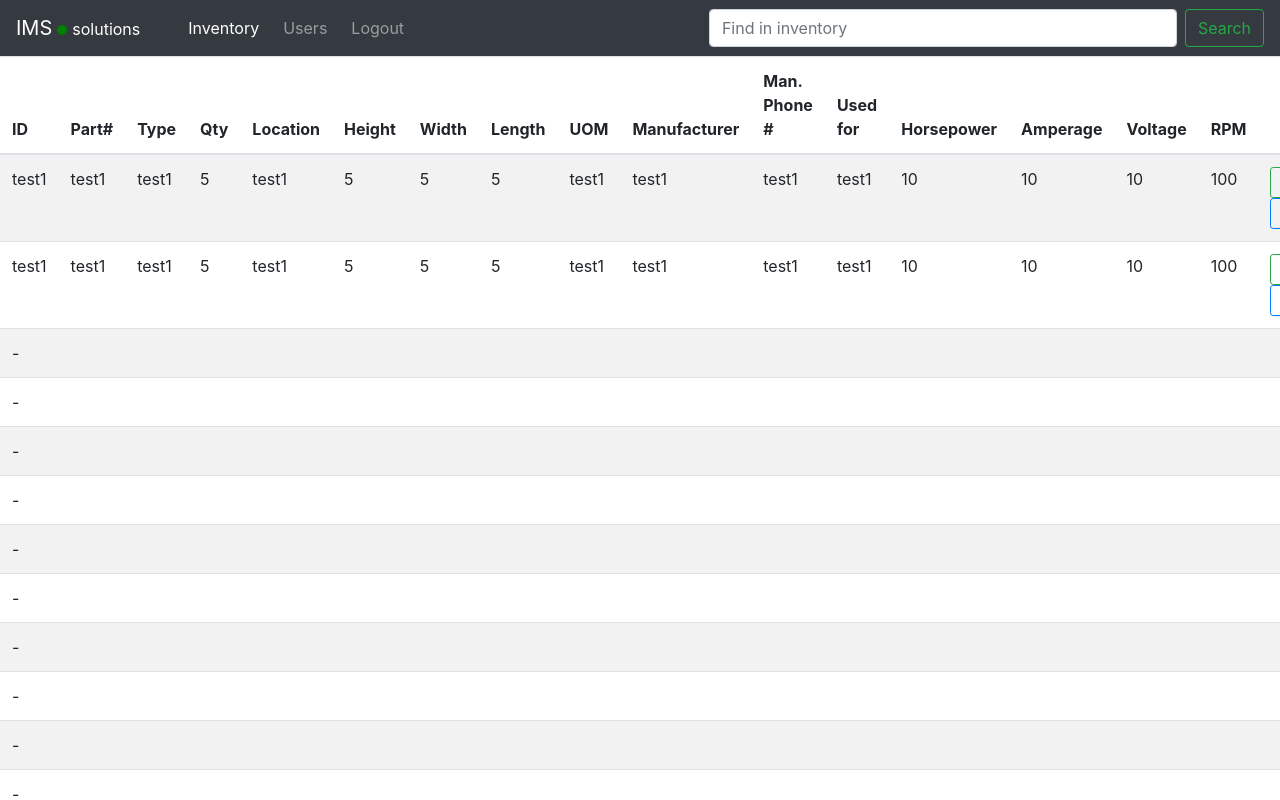
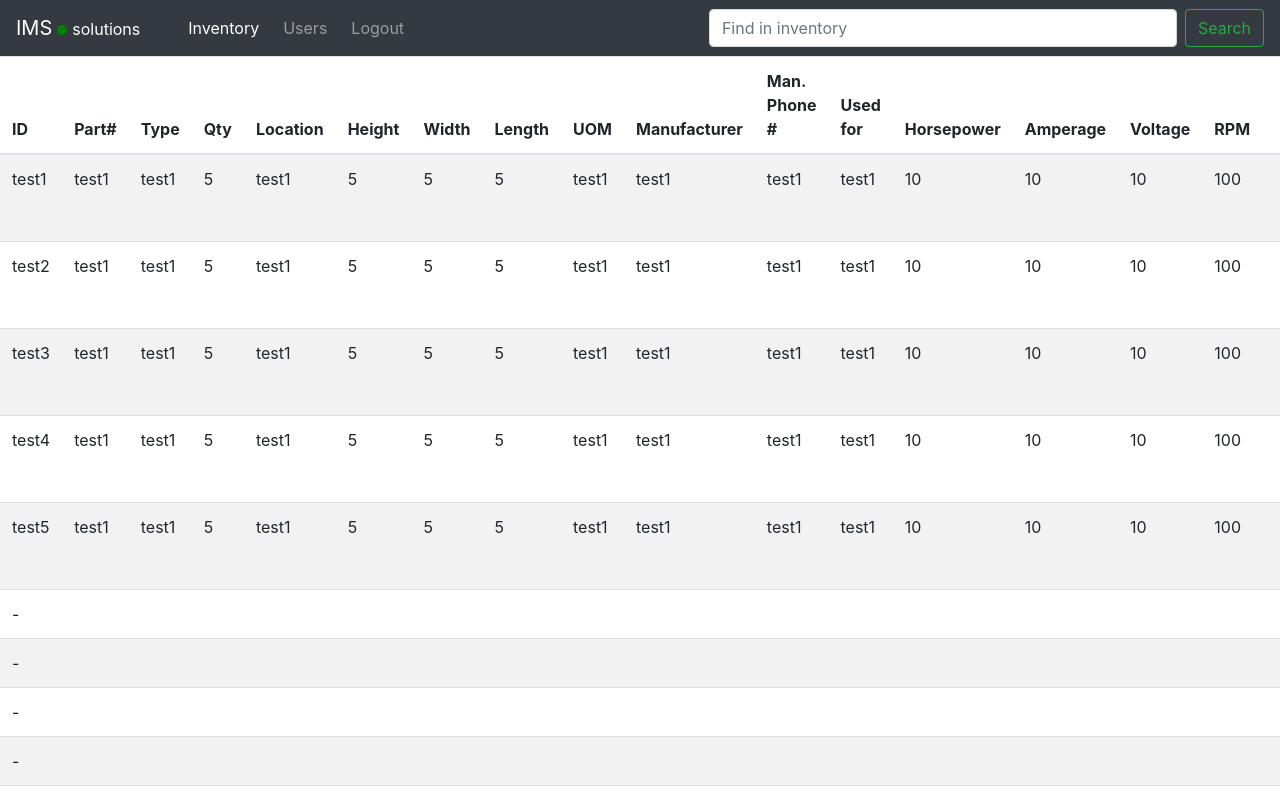
Before and after one commit to PeterBouSaada/IMS-CSharp, an Angular app in the folder Client/: page /Inventory in a window 1280 px wide. Built offline with nearby package versions, Linux system fonts and the light colour scheme; sample sign-in values are in the browser's storage.

Commit message:
UI additions and improvements

```diff
--- a/Client/src/app/components/header/header.component.css
+++ b/Client/src/app/components/header/header.component.css
@@ -7,3 +7,7 @@
     margin: 0 5px 0 5px;
     border: 0;
 }
+
+.no-select {
+    user-select: none;
+}
--- a/Client/src/app/components/header/header.component.html
+++ b/Client/src/app/components/header/header.component.html
@@ -1,4 +1,4 @@
-<nav class="navbar navbar-dark bg-dark">
+<nav class="navbar navbar-dark bg-dark no-select">
     <a class="navbar-brand mr-sm-5" routerLink="/Inventory">
       <span class="big">IMS</span><div class="dot"></div><span class="small">solutions</span>
     </a>
--- a/Client/src/app/components/inventory/inventory.component.html
+++ b/Client/src/app/components/inventory/inventory.component.html
@@ -1 +1 @@
-<app-table [caption]="caption" [headers]="headers" [data]="testData"></app-table>
+<app-table [caption]="caption" [headers]="headers" [data]="data" (viewEvent)="viewEvent($event)" (editEvent)="editEvent($event)"></app-table>
--- a/Client/src/app/components/inventory/inventory.component.ts
+++ b/Client/src/app/components/inventory/inventory.component.ts
@@ -8,7 +8,7 @@ import { Item } from 'src/app/Models/Item';
 })
 export class InventoryComponent implements OnInit {
   caption : string = "Inventory List";
-  testData: Array<Item> = [
+  data: Array<Item> = [
     {
       id : "test1",
       type : "test1",
@@ -28,7 +28,61 @@ export class InventoryComponent implements OnInit {
       RPM : 100
     },
     {
-      id : "test1",
+      id : "test2",
+      type : "test1",
+      partNumber : "test1",
+      qtyOnHand : 5,
+      location : "test1",
+      height : 5,
+      width : 5,
+      length : 5,
+      UOM : "test1",
+      manufacturer : "test1",
+      manufacturerPhoneNumber : "test1",
+      userFor : "test1",
+      horsepower : 10,
+      amperage : 10,
+      volatge : 10,
+      RPM : 100
+    },
+    {
+      id : "test3",
+      type : "test1",
+      partNumber : "test1",
+      qtyOnHand : 5,
+      location : "test1",
+      height : 5,
+      width : 5,
+      length : 5,
+      UOM : "test1",
+      manufacturer : "test1",
+      manufacturerPhoneNumber : "test1",
+      userFor : "test1",
+      horsepower : 10,
+      amperage : 10,
+      volatge : 10,
+      RPM : 100
+    },
+    {
+      id : "test4",
+      type : "test1",
+      partNumber : "test1",
+      qtyOnHand : 5,
+      location : "test1",
+      height : 5,
+      width : 5,
+      length : 5,
+      UOM : "test1",
+      manufacturer : "test1",
+      manufacturerPhoneNumber : "test1",
+      userFor : "test1",
+      horsepower : 10,
+      amperage : 10,
+      volatge : 10,
+      RPM : 100
+    },
+    {
+      id : "test5",
       type : "test1",
       partNumber : "test1",
       qtyOnHand : 5,
@@ -54,15 +108,15 @@ export class InventoryComponent implements OnInit {
   }
 
   forLimit(num: number) {
-    if(num > this.testData.length)
+    if(num > this.data.length)
     {
       let items: Array<Item> = [];
       let i: number;
       for(i = 0; i < num; i++)
       {
-        if (i < this.testData.length)
+        if (i < this.data.length)
         {
-         items[i] = this.testData[i];
+         items[i] = this.data[i];
         }
         else
         {
@@ -72,8 +126,18 @@ export class InventoryComponent implements OnInit {
       console.log(items);
       return items;
     }
-    console.log(this.testData);
-    return this.testData;
+    console.log(this.data);
+    return this.data;
+  }
+
+  viewEvent(id: Event)
+  {
+    console.log("View Event on ID: " + id);
+  }
+
+  editEvent(id: Event)
+  {
+    console.log("Edit Event on ID: " + id);
   }
 
 }
--- a/Client/src/app/components/login/login.component.ts
+++ b/Client/src/app/components/login/login.component.ts
@@ -14,7 +14,9 @@ export class LoginComponent implements OnInit {
   password: string;
   message: string;
 
-  constructor(private _authService:AuthService, private _router: Router) {}
+  constructor(private _authService:AuthService, private _router: Router) {
+
+  }
 
   ngOnInit(): void {
   }
--- a/Client/src/app/components/table/table.component.css
+++ b/Client/src/app/components/table/table.component.css
@@ -0,0 +1,3 @@
+.no-select {
+    user-select: none;
+}
--- a/Client/src/app/components/table/table.component.html
+++ b/Client/src/app/components/table/table.component.html
@@ -1,6 +1,6 @@
 <div class="table-container w-100 table-responsive">
     <table class="table table-striped table-hover w-100">
-        <caption>{{this.caption}}</caption>
+        <caption class="no-select">{{this.caption}}</caption>
         <thead>
             <tr>
                 <th *ngFor="let prop of headers;" scope="col">{{ prop }}</th>
@@ -11,12 +11,12 @@
             <tr *ngFor="let field of forLimit(23); let i = index">
                 <td *ngIf="i >= data.length then format; else print"></td>
                 <ng-template #format>
-                    <td scope="row">-</td>
+                    <td scope="row" class="no-select">-</td>
                     <td scope="row" *ngFor="let prop of headers"></td>
                 </ng-template>
                 <ng-template #print>
                     <td scope="row" *ngFor="let p of field | keyvalue: originalOrder">{{ p.value }}</td>
-                    <td scope="row text-xs-right"><button *ngIf="field.id != null" class="btn mr-md-4 btn-sm btn-outline-success">View</button><button *ngIf="field.id != null" class="btn btn-sm btn-outline-primary">Edit</button></td>
+                    <td scope="row"><button oncopy="return false" oncut="return false" onpaste="return false" *ngIf="field.id != null" (click)="edit(field.id)" class="no-select float-right ml-md-4 btn btn-sm btn-outline-primary">Edit</button><button oncopy="return false" oncut="return false" onpaste="return false" (click)="view(field.id)" *ngIf="field.id != null" class="no-select float-right btn btn-sm btn-outline-success">View</button></td>
                 </ng-template>
             </tr>
         </tbody>
--- a/Client/src/app/components/table/table.component.ts
+++ b/Client/src/app/components/table/table.component.ts
@@ -1,6 +1,5 @@
 import { KeyValue } from '@angular/common';
-import { Component, OnInit } from '@angular/core';
-import { Input } from '@angular/core';
+import { Component, OnInit, EventEmitter, Input, Output } from '@angular/core';
 import { Item } from 'src/app/Models/Item';
 
 @Component({
@@ -14,6 +13,8 @@ export class TableComponent implements OnInit {
   @Input() caption: string;
   @Input() headers: string[];
   @Input() data: any[];
+  @Output() viewEvent: EventEmitter<any> = new EventEmitter();
+  @Output() editEvent: EventEmitter<any> = new EventEmitter();
 
   constructor() {}
 
@@ -36,11 +37,25 @@ export class TableComponent implements OnInit {
           items[i] = new Object;
         }
       }
-      console.log(items);
       return items;
     }
     console.log(this.data);
     return this.data;
+  }
+
+  view(id : string)
+  {
+    this.viewEvent.emit(id);
+  }
+
+  edit(id : string)
+  {
+    this.editEvent.emit(id);
+  }
+
+  stopCopy()
+  {
+    return false;
   }
 
   originalOrder = (a: KeyValue<number,string>, b: KeyValue<number,string>): number => {
--- a/Client/src/app/components/users/users.component.ts
+++ b/Client/src/app/components/users/users.component.ts
@@ -23,7 +23,7 @@ export class UsersComponent implements OnInit {
       salt: "test"
     }
   ]
-  headers: Array<string> = ["ID", "username", "password", "salt"];
+  headers: Array<string> = ["ID", "Username", "Password", "Salt"];
 
   constructor() { }
 
```
